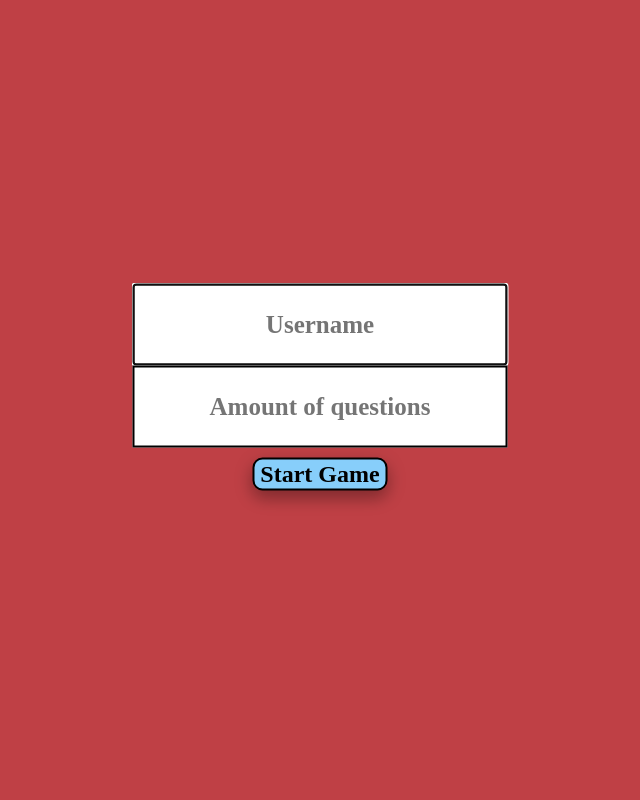
After one commit to Mjnstag/webprogrammeren-project, a Flask app: page /customgame in a window 1280 px wide. The commit adds this page. Shown: the whole page, without its empty margins (320-960 px from the left). Run offline with Flask 2, Linux system fonts and the light colour scheme; some libraries are stand-ins or nearby versions.

Commit message:
created new game mode

```diff
--- a/application.py
+++ b/application.py
@@ -126,8 +126,17 @@ def createmp():
         return redirect("/highscore_mp")
     return render_template("createmp.html")
 
+
+
+@app.route("/customgame", methods=["GET", "POST"])
+def customgame():
+
+    return render_template("customgame.html")
+
+
 @app.route("/highscore_sp")
 def highscore_sp():
+
     # insert user data
     # select top for highscores
     # send top to page
--- /dev/null
+++ b/templates/customgame.html
@@ -0,0 +1,36 @@
+<!--define html page-->
+<html>
+    <head>
+        <link href="/static/styles.css" rel="stylesheet">
+        <title>Single Player</title>
+
+        <!--enter username and put it in the database-->
+        <script src="//ajax.googleapis.com/ajax/libs/jquery/1.9.1/jquery.min.js"></script>
+		<script type=text/javascript>
+            function doit() {
+
+        		$.ajax({
+        			data : {
+        				username : $('#username').val(),
+        				amount : $('#amount').val(),
+        			},
+        			type : 'GET',
+        			url : '/sp_question'
+        		})
+            };
+        </script>
+    </head>
+    <body>
+        <div class="middle">
+         <form onsubmit="doit()" action="/singleplayer" method="post">
+        <div class="form-group">
+            <input autocomplete="off" class="box2" autofocus class="form-control" name="username" placeholder="Username" type="text" id="username" required>
+            <br>
+            <input autocomplete="off" class="box2" autofocus class="form-control" name="amount" placeholder="Amount of questions" type="text" id="amount" required>
+        </div>
+        <button class="button2" type="submit">Start Game</button>
+        </div>
+    </form>
+
+    </body>
+</html>
--- a/templates/type_game.html
+++ b/templates/type_game.html
@@ -11,9 +11,9 @@
         <div class="container">
         <div class="middle">
             <!--choose game type-->
-            <button onclick="window.location.href = 'singleplayer';" type="button" class="button2">Singleplayer</button>
+            <button onclick="window.location.href = 'singleplayer';" type="button" class="button2">Single Player</button>
             <br><br>
-            <button onclick="window.location.href = 'createmp';" type="button" class="button2">Create Multiplayer Game</button>
+            <button onclick="window.location.href = 'customgame';" type="button" class="button2">Custom Mode</button>
             <br><br>
             <button onclick="window.location.href = 'joinmp';" type="button" class="button2">Join Multiplayer Game</button>
             <br><br>
```
